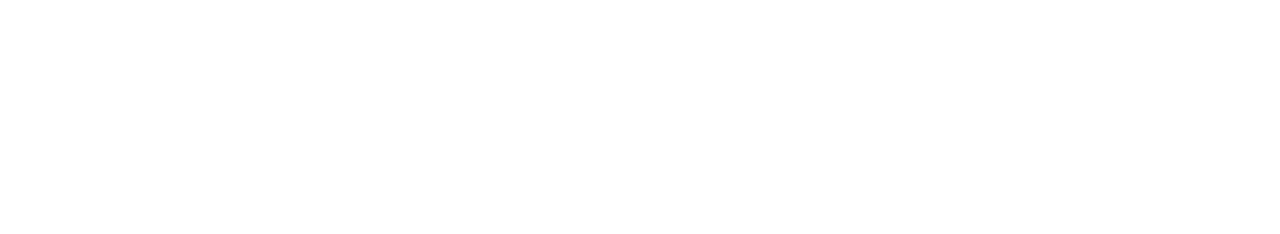
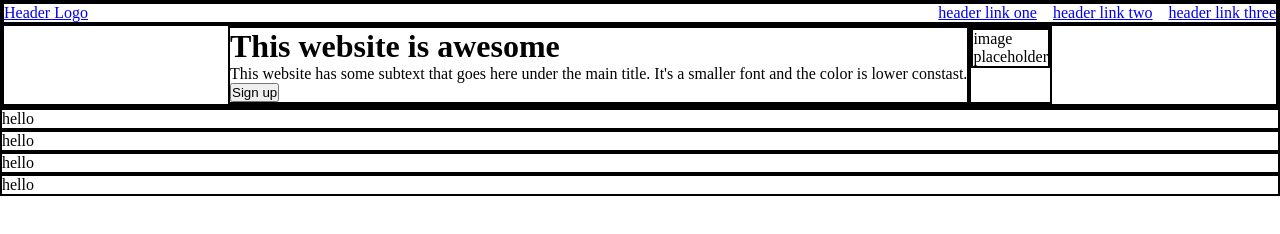
Before and after one commit to mashotu/Landing-Page, a plain HTML site: page index.html in a window 1280 px wide. Drawn offline with Linux system fonts and the light colour scheme.

Commit message:
Setup slighly for the top part of the web layout
The first section almost has its layout finished, just have to make it prettier.

```diff
--- a/index.html
+++ b/index.html
@@ -1,12 +1,41 @@
 <!DOCTYPE html>
 <html lang="en">
+
 <head>
     <meta charset="UTF-8">
     <meta name="viewport" content="width=device-width, initial-scale=1.0">
     <title>Landing Page</title>
     <link rel="stylesheet" href="style.css">
 </head>
+
 <body>
+    <div class="one">
+        <div class="header">
+            <ul>
+                <li class="logo"><a href="#">Header Logo</a></li>
+                <li class="links"><a href="#">header link one</a></li>
+                <li class="links"><a href="#">header link two</a></li>
+                <li class="links"><a href="#">header link three</a></li>
+            </ul>
+        </div>
 
+        <div class="main-image">
+            <div class="main">
+                <h1 class="main-title">This website is awesome</h1>
+                <p>This website has some subtext that goes here under the main title. It's a smaller font and the color is
+                    lower constast.</p>
+                <button>Sign up</button>
+            </div>
+            <div class="image">
+                <div>image placeholder</div>
+            </div>
+        </div>
+    </div>
+
+    <div>hello</div>
+    <div>hello</div>
+    <div>hello</div>
+    <div>hello</div>
 </body>
+
 </html>
--- a/style.css
+++ b/style.css
@@ -3,3 +3,38 @@
     margin: 0;
     box-sizing: border-box;
 }
+
+body {
+    display: flex;
+    flex-direction: column;
+}
+
+
+.header ul {
+    display: flex;
+    text-decoration: none;
+    list-style-type: none;
+    gap: 16px;
+}
+
+li.logo {
+    margin-right: auto;
+}
+
+.main-image {
+    display: flex;
+    justify-content: center;
+}
+
+.main-title {
+    flex: 1 1;
+    flex-wrap: wrap;
+}
+
+.image {
+    flex: 0 1;
+}
+
+div {
+    border: 2px solid black;
+}
```
